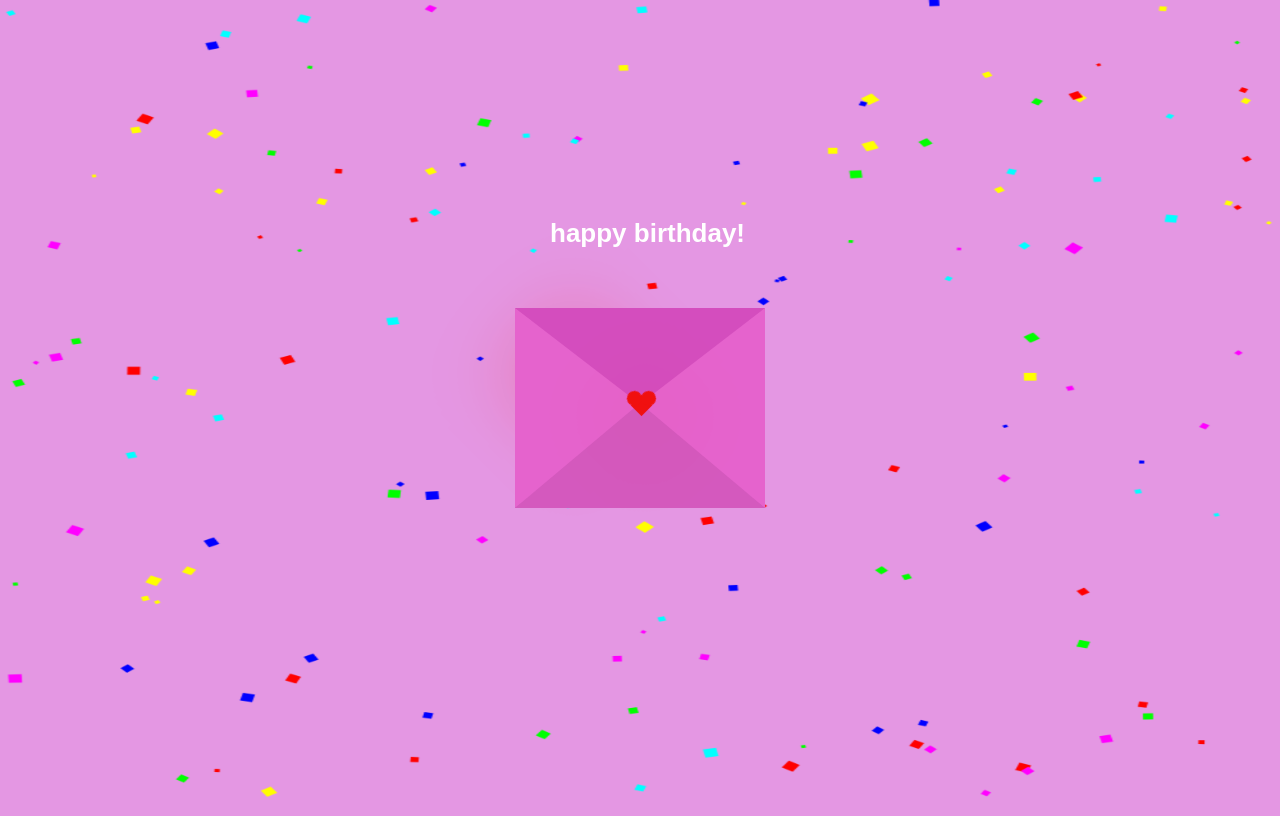
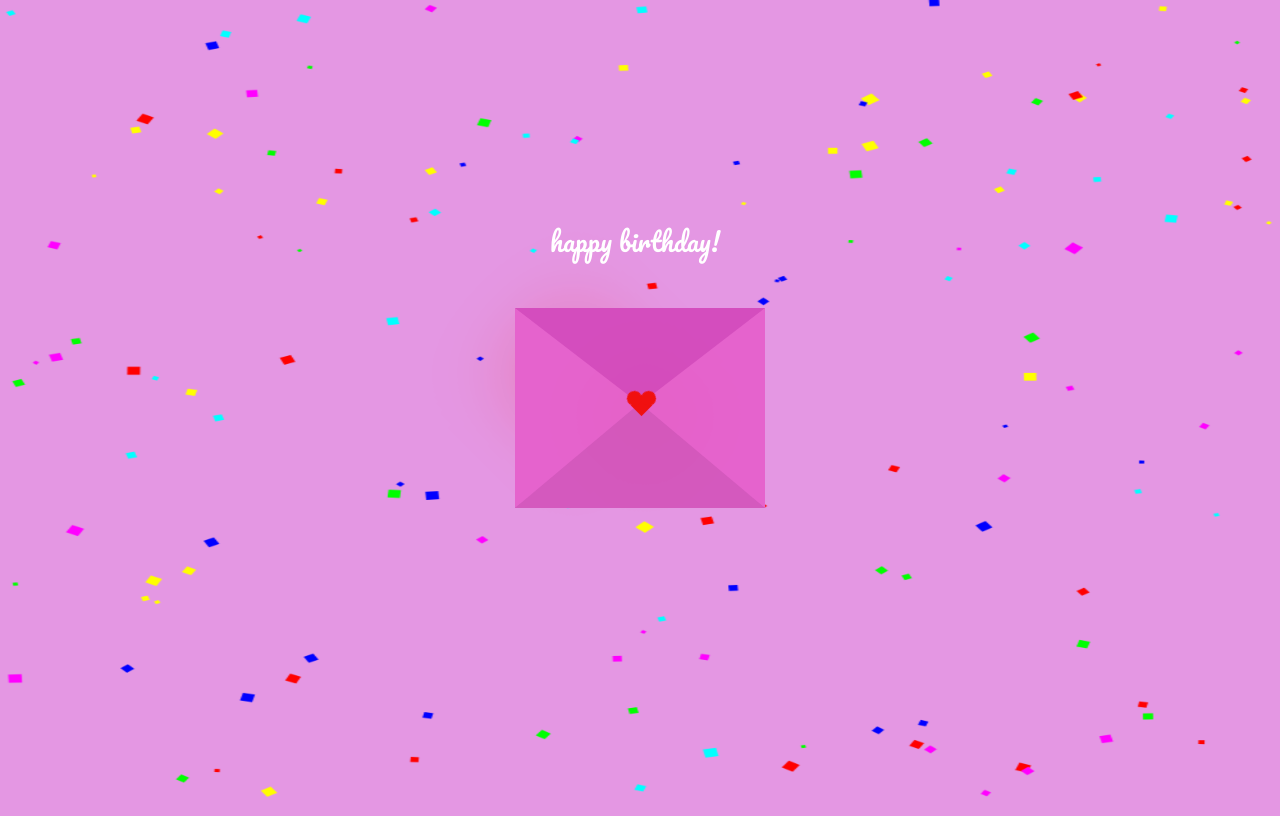
Before and after one commit to Saiteja079/brithday, a plain HTML site: page index.html in a window 1280 px wide. Drawn offline with Linux system fonts and the light colour scheme.

Commit message:
style.css

```diff
--- a/style.css
+++ b/style.css
@@ -1,3 +1,5 @@
+@import url('https://fonts.googleapis.com/css2?family=Baloo+Bhai+2&family=Lobster&family=Pacifico&family=Poppins&display=swap');
+
 body {
     display: flex;
     align-items: center;
@@ -111,13 +113,12 @@ a {
     position: absolute;
     color: white;
     font-size: 26px;
-    font-weight: bold;
-    font-family: sans-serif;
+    font-weight:10px ;
     top: -45%;
     left: 35px;
     width: 50vw;
-}
-
+    font-family: Pacifico,Lobster,Lobsters;
+    }
 .text {
     text-align: center;
     font-size: 15px;
```
